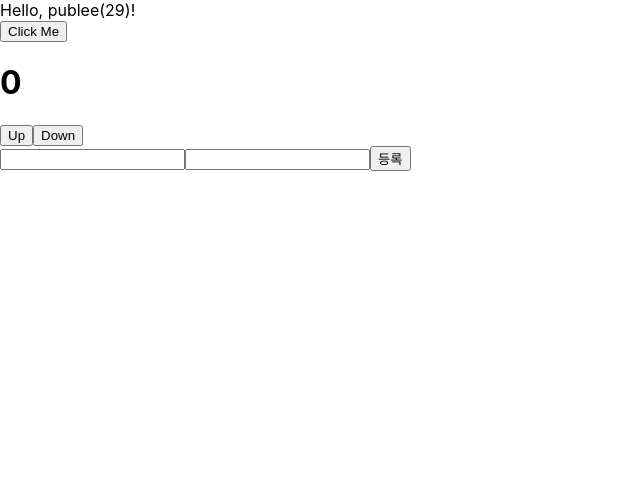
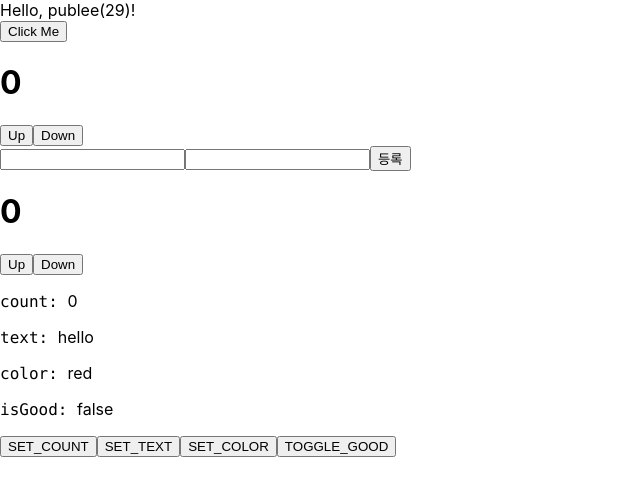
Before and after one commit to go-lani/Typescript, a React (Create React App) app in the folder ts-react/: page / in a window 1280 px wide. Shown: the top 496 px of the page, without its empty margins (0-640 px from the left). Built offline with nearby package versions, Linux system fonts and the light colour scheme.

Commit message:
docs: useReducer에서 Typescript 설정하기

```diff
--- a/ts-react/src/App.tsx
+++ b/ts-react/src/App.tsx
@@ -1,24 +1,27 @@
 import React from 'react';
-import logo from './logo.svg';
 import './App.css';
 import Greetings from './Greetings';
 import Counter from './Counter';
 import MyForm from './MyForm';
+import CounterReducer from './CounterReducer';
+import ReducerSample from './ReducerSample';
 
 function App() {
   const checkName = (name: string) => {
     alert(name);
-  }
+  };
 
-  const onSubmit = (form: {name: string, description: string}) => {
+  const onSubmit = (form: { name: string; description: string }) => {
     console.log(form);
-  }
+  };
 
   return (
     <>
       <Greetings onClick={checkName} />
       <Counter />
       <MyForm onSubmit={onSubmit} />
+      <CounterReducer />
+      <ReducerSample />
     </>
   );
 }
--- /dev/null
+++ b/ts-react/src/CounterReducer.tsx
@@ -0,0 +1,36 @@
+import React, {useReducer} from 'react';
+
+type Action = {type: 'INCREASE'} | {type: 'DECREASE'};
+
+function reducer(state: number, action: Action): number {
+  switch (action.type) {
+    case 'INCREASE':
+      return state + 1;
+    case 'DECREASE':
+      return state + 1;
+    default:
+      throw new Error('unhandled action');
+  }
+}
+
+
+export default function CounterReducer() {
+  const [count, dispatch] = useReducer(reducer, 0);
+
+  const onIncrease = () => {
+    dispatch({type: 'INCREASE'})
+  }
+
+  const onDecrease = () => {
+    dispatch({type: 'DECREASE'})
+  }
+  return (
+    <div>
+      <h1>{count}</h1>
+      <div>
+        <button onClick={onIncrease}>Up</button>
+        <button onClick={onDecrease}>Down</button>
+      </div>
+    </div>
+  )
+}
--- /dev/null
+++ b/ts-react/src/ReducerSample.tsx
@@ -0,0 +1,80 @@
+import React, { useReducer } from 'react';
+
+type Color = 'orange' | 'red' | 'blue';
+
+type State = {
+  count: number;
+  text: string;
+  color: Color;
+  isGood: boolean;
+};
+
+type Action =
+  | { type: 'SET_COUNT'; count: number }
+  | { type: 'SET_COLOR'; color: Color }
+  | { type: 'SET_TEXT'; text: string }
+  | { type: 'TOGGLE_GOOD' };
+
+function reducer(state: State, action: Action): State {
+  switch (action.type) {
+    case 'SET_COUNT':
+      return {
+        ...state,
+        count: action.count,
+      };
+    case 'SET_COLOR':
+      return {
+        ...state,
+        color: action.color,
+      };
+    case 'SET_TEXT':
+      return {
+        ...state,
+        text: action.text,
+      };
+    case 'TOGGLE_GOOD':
+      return {
+        ...state,
+        isGood: !state.isGood,
+      };
+
+    default:
+      throw new Error('Unhandled Action');
+  }
+}
+
+export default function ReducerSample() {
+  const [state, dispatch] = useReducer(reducer, {
+    count: 0,
+    color: 'red',
+    text: 'hello',
+    isGood: false,
+  });
+
+  const setCount = () => dispatch({ type: 'SET_COUNT', count: 5 });
+  const setText = () => dispatch({ type: 'SET_TEXT', text: 'world' });
+  const setColor = () => dispatch({ type: 'SET_COLOR', color: 'orange' });
+  const toggleGood = () => dispatch({ type: 'TOGGLE_GOOD' });
+  return (
+    <div>
+      <p>
+        <code>count: </code> {state.count}
+      </p>
+      <p>
+        <code>text: </code> {state.text}
+      </p>
+      <p>
+        <code>color: </code> {state.color}
+      </p>
+      <p>
+        <code>isGood: </code> {state.isGood ? 'true' : 'false'}
+      </p>
+      <div>
+        <button onClick={setCount}>SET_COUNT</button>
+        <button onClick={setText}>SET_TEXT</button>
+        <button onClick={setColor}>SET_COLOR</button>
+        <button onClick={toggleGood}>TOGGLE_GOOD</button>
+      </div>
+    </div>
+  );
+}
```
